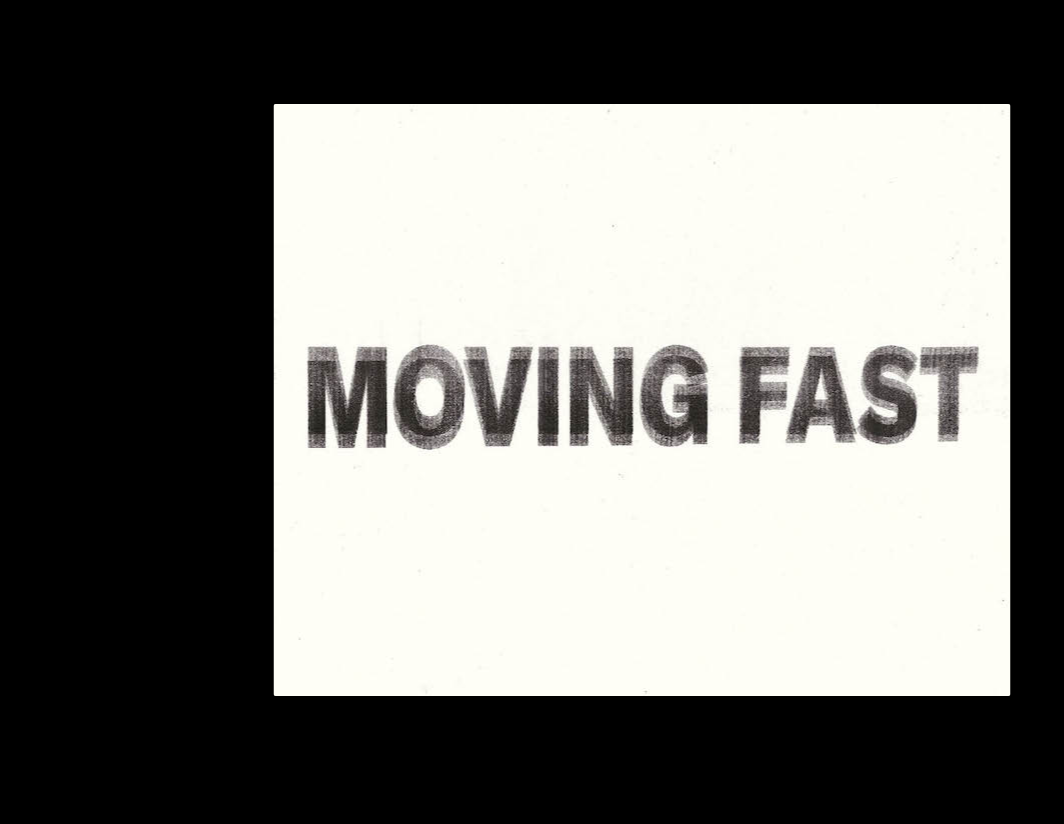
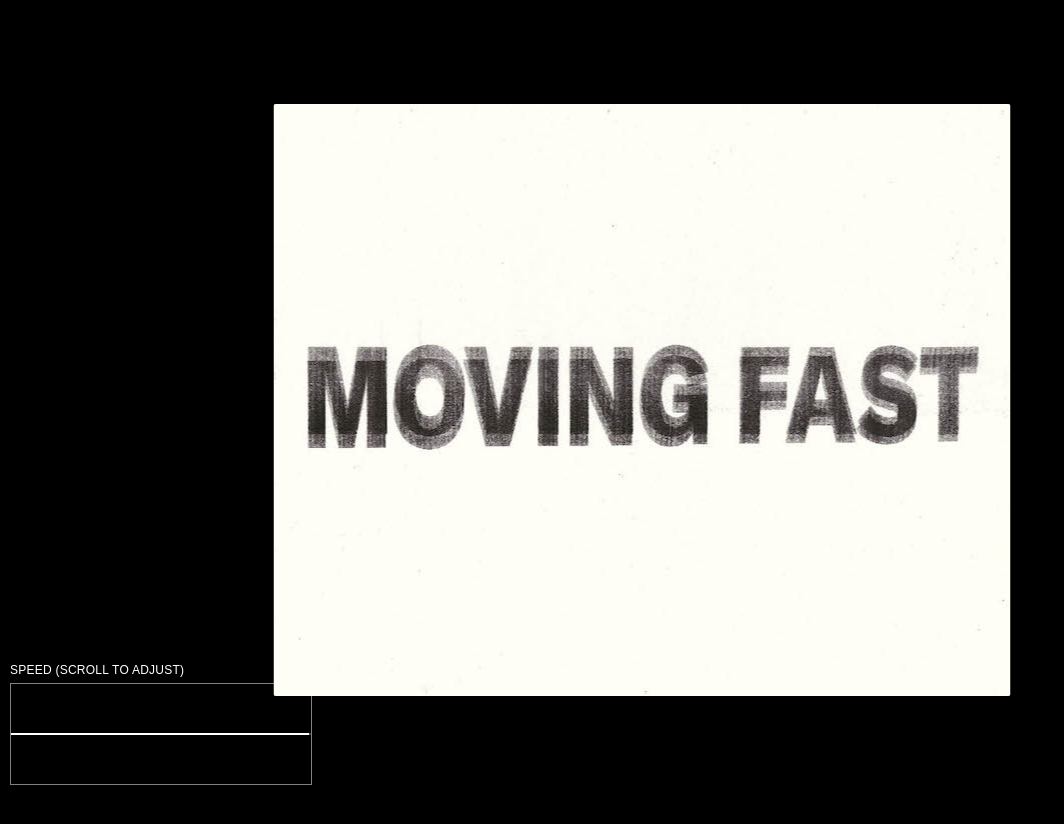
Before and after one commit to awesomephant/harry-website, an Eleventy site: page index.liquid in a window 1280 px wide. Shown: the top 824 px of the page, without its empty margins (0-1064 px from the left). Built offline with nearby package versions, Linux system fonts and the light colour scheme; Eleventy itself is replaced by a stand-in of ours; files that its build step writes are made by us from their sources; what eleventy-plugin-sass, jsdom would draw is missing.

Commit message:
Add speed graph

```diff
--- a/css/global.scss
+++ b/css/global.scss
@@ -12,7 +12,28 @@ body {
 .debug {
     position: absolute;
     bottom: 0;
-    color: black;
-    font-size: 25px;
+    color: white;
+    font-size: 20px;
+    align-items: flex-end;
     padding: .5em;
+    width: 100%;
+    span {
+        display: block;
+    }
+    canvas {
+        border: 1px solid gray;
+        image-rendering: pixelated;
+    }
+    h2 {
+        font-size: 12px;
+        letter-spacing: .02em;
+        margin-bottom: .5em;
+        text-transform: uppercase;
+        font-weight: normal;
+        font-family: sans-serif;
+    }
 }
+
+.debug-data {
+    display: none;
+}
--- a/index.liquid
+++ b/index.liquid
@@ -2,11 +2,15 @@
 layout: base
 ---
 
-<ul class="debug">
-    <li id="debug-current"></li>
-    <li id="debug-speed"></li>
-    <li id="debug-delay"></li>
-</ul>
+<aside class="debug">
+    <div class="debug-data">
+        <span id="debug-current"></span>
+        <span id="debug-speed"></span>
+        <span id="debug-delay"></span>
+    </div>
+    <h2>Speed (scroll to adjust)</h2>
+    <canvas width='300px' height='100px' id="graph"></canvas>
+</aside>
 
 <div class="stack" data-current='1'>
     {% for i in (1..227) %}
--- a/js/main.js
+++ b/js/main.js
@@ -3,11 +3,57 @@ let stack = {
     items: null,
     total: 0,
     speed: 0,
-    current: 1
+    current: 1,
+}
+let graph = {
+    el: null,
+    values: [],
+    resX: 150,
 }
 
 let debug = {}
 let lastTouchY = 0;
+
+function drawGraph() {
+    function scaleX(value){
+        return ((graph.el.canvas.width / graph.resX) * value)
+    }
+    function scaleY(value){
+        const range = 20;
+        return (graph.el.canvas.height / 2) + (((graph.el.canvas.height - 10) / range) * -1 * value)
+    }
+    graph.values.push(stack.speed)
+
+    if (graph.values.length > graph.resX) {
+        graph.values.shift()
+    }
+
+    graph.el.clearRect(0, 0, graph.el.canvas.width, graph.el.canvas.height)
+
+    graph.el.strokeStyle = 'gray'
+    graph.el.lineWidth = '1'
+    graph.el.beginPath();
+    graph.el.moveTo(0, scaleY(0));
+    graph.el.lineTo(graph.el.canvas.width, scaleY(0));
+    graph.el.stroke();
+
+    graph.el.strokeStyle = 'white'
+    graph.el.lineWidth = '2'
+    graph.el.beginPath();
+    graph.el.moveTo(0, scaleY(graph.values[0]));
+
+    for (let i = 1; i < graph.values.length; i++) {
+        const v = graph.values[i]
+        let x = scaleX(i)
+        graph.el.lineTo(x, scaleY(v));
+    }
+    graph.el.stroke();
+}
+
+function graphLoop() {
+    drawGraph()
+    window.requestAnimationFrame(graphLoop)
+}
 
 function updateDebug() {
     debug.current.textContent = `Current: ${stack.current}`;
@@ -65,9 +111,12 @@ window.addEventListener('DOMContentLoaded', () => {
     debug.delay = document.querySelector('#debug-delay')
     stack.el = document.querySelector('.stack')
     stack.items = document.querySelectorAll('.stack img')
+    let ge = document.querySelector('#graph')
+    graph.el = ge.getContext('2d');
     stack.total = stack.items.length;
 
     updateDebug();
+    graphLoop();
 
     window.addEventListener("touchstart", handleTouchStart, false);
     window.addEventListener("touchend", handleTouchEnd, false);
@@ -83,10 +132,10 @@ window.addEventListener('DOMContentLoaded', () => {
         } else {
             stack.speed += 1;
         }
-        if (stack.speed > 10){
+        if (stack.speed > 10) {
             stack.speed = 10;
         }
-        if (stack.speed < -10){
+        if (stack.speed < -10) {
             stack.speed = -10;
         }
 
```
